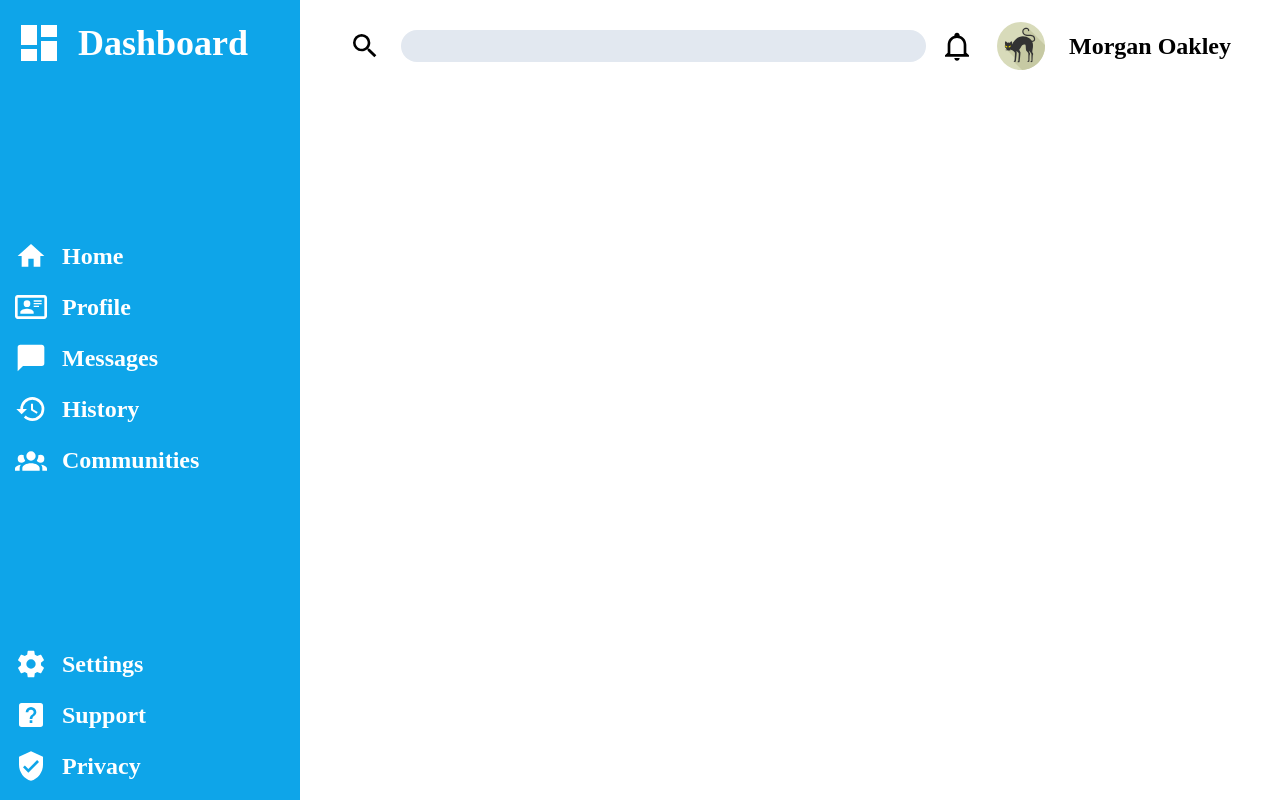
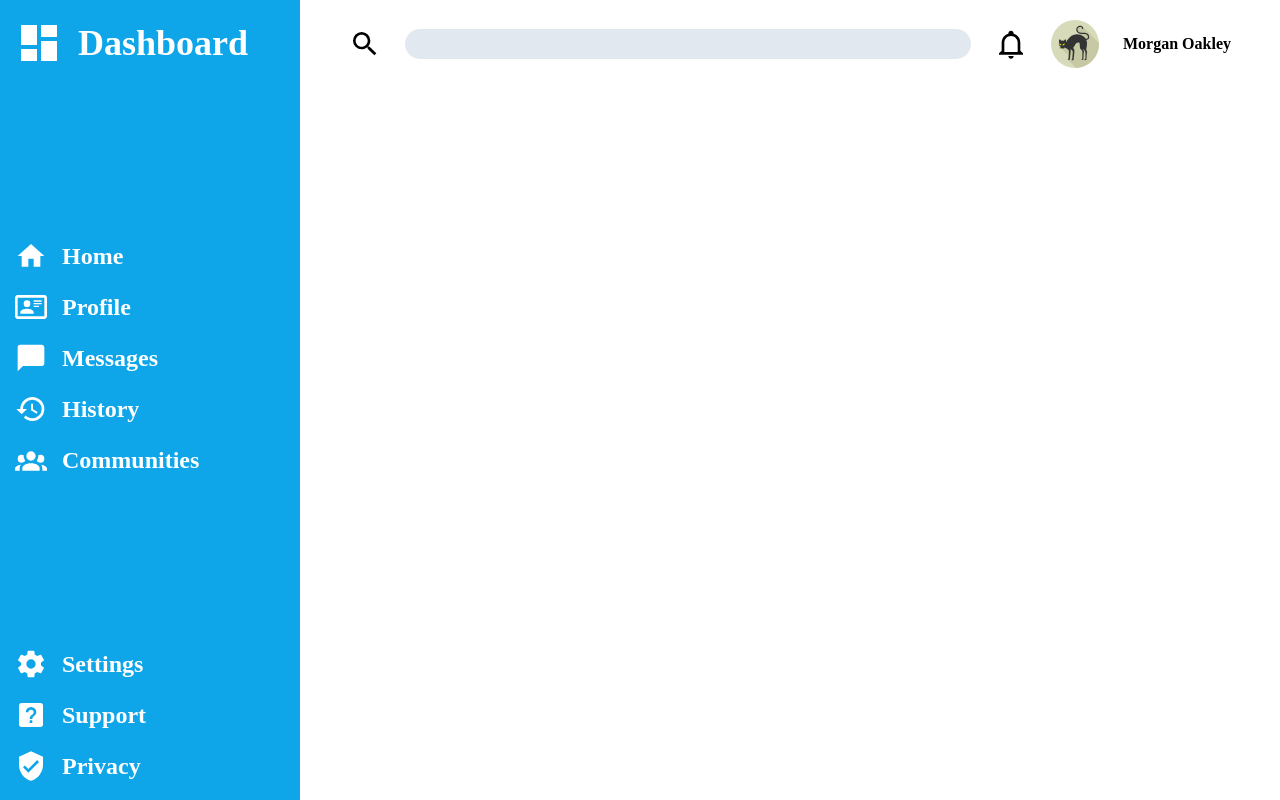
Before and after one commit to RA18-1121/admin-dashboard, a plain HTML site: page index.html in a window 1280 px wide. Drawn offline with Linux system fonts and the light colour scheme.

Commit message:
Implement flex for top row

```diff
--- a/index.html
+++ b/index.html
@@ -35,21 +35,21 @@
             </div>
         </div>
         <div class="header">
-            <div class="search">
-                <img src="./Icons/header/magnify.svg" alt="">
+            <div class="top-row">
+                <img id="search" src="./Icons/header/magnify.svg" alt="">
                 <div id="search-bar"></div>
-            </div>
-            <div class="user">
                 <img id="bell" src="./Icons/header/bell-outline.svg" alt="">
                 <img id="cat" src="./Icons/header/cat.svg" alt="">
-                <div>Morgan Oakley</div>
+                <div id="text" >Morgan Oakley</div>
             </div>
-            <div class="greeting">
+            <!-- <div class="bottom-row">
+                <div class="greeting">
+                    <img src="./Icons/header/magnify.svg" alt="">
+                </div>
+                <div class="options">
 
-            </div>
-            <div class="options">
-
-            </div>
+                </div>
+            </div> -->
         </div>
         <div class="main">
 
--- a/style.css
+++ b/style.css
@@ -102,46 +102,48 @@ body{
 
 .header{
     padding: 20px 5%;
-    display: grid;
-    grid-template: 2fr 3fr / auto min-content;
-    gap: 30px 15px;
+    font-weight: bold;
+    display: flex;
+    flex-direction: column;
+    gap: 32px;
 
-    .search{
-        display: grid;
+    .top-row{
+        display: flex;
+        gap: 24px;
         align-items: center;
-        grid-template-columns: max-content minmax(160px, 960px);
-        gap: 20px;
 
-        img{
+        #search{
+            flex-shrink: 0;
             width: 32px;
             height: 32px;
         }
 
         #search-bar{
+            flex-grow: 1;
+            max-width: 900px;
+            min-width: 160px;
             background-color: #e2e8f0;
-            border-radius: 16px;
-            height: 32px;
+            border-radius: 15px;
+            height: 30px;
         }
-    }
-
-    .user{
-        font-size: 24px;
-        font-weight: bold;
-        display: grid;
-        align-items: center;
-        grid-template-columns: repeat(2, max-content) max-content;
-        gap: 24px;
 
         #bell{
+            flex-shrink: 0;
             width: 32px;
             height: 32px;
+            margin-left: auto;
         }
 
         #cat{
+            flex-shrink: 0;
             width: 48px;
             height: 48px;
         }
+
+        #text{
+            flex-grow: 1;
+            max-width: max-content;
+        }
+
     }
-
-
 }
```
